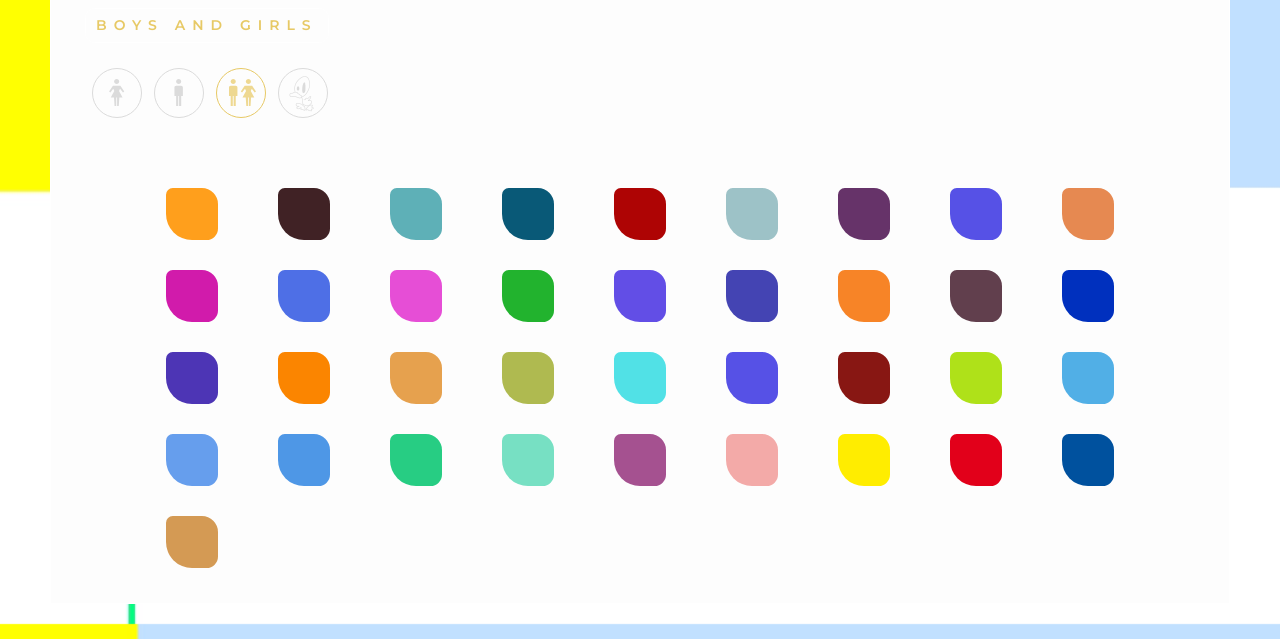
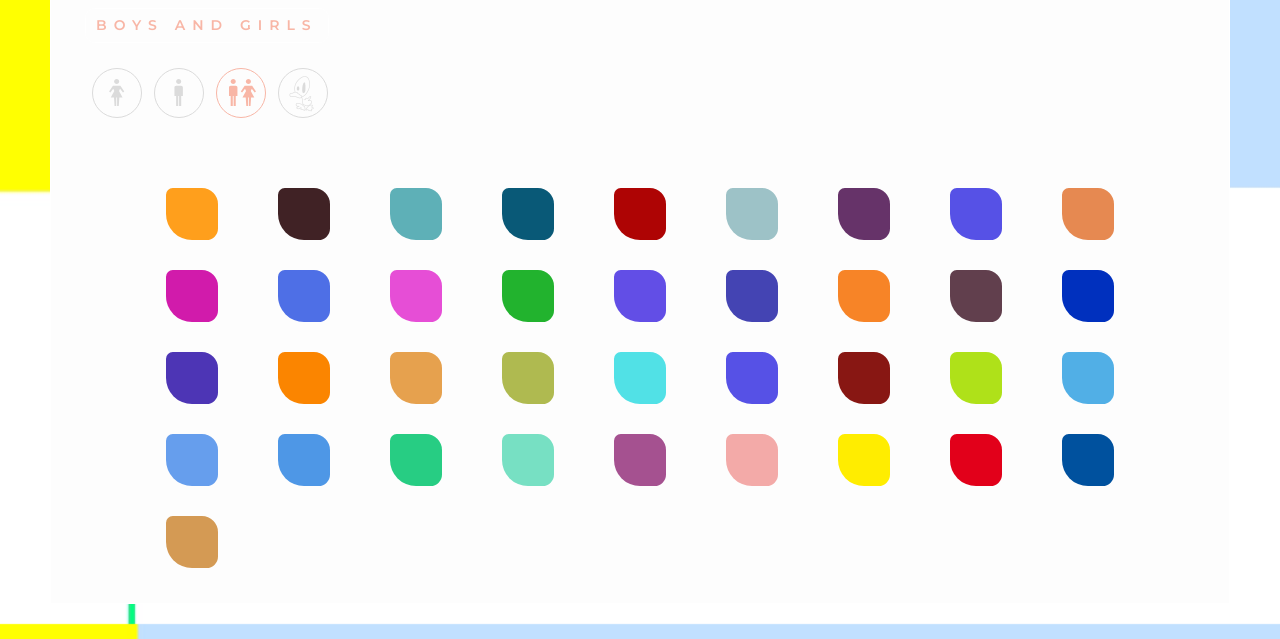
Before and after one commit to GreetVdL/kleurboek, a plain HTML site: page index.html in a window 1280 px wide. In both pictures the pointer is over the element 241 px from the left and 300 px from the top of the page. Shown: the part 207-846 px from the top of the page. Drawn offline with Linux system fonts and the light colour scheme; a web font is replaced by a local one.

Commit message:
both apricot

```diff
--- a/css/index.css
+++ b/css/index.css
@@ -120,11 +120,11 @@ header > span:nth-of-type(2) {
 
 #container > nav > a:nth-of-type(3):focus p,
 #container > nav > a:nth-of-type(3):hover p {
-  /* color: #f7f14f; */
-  /* color: #eff255; */
-  color: #eed891;
+  /* color: #eed891; */
+  color: #f8b6a6;
   font-weight: 400;
-  border: 1px solid #e7c965;
+  /* border: 1px solid #e7c965; */
+  border: 1px solid #f8b6a6;
 }
 
 #container > nav > a:nth-of-type(4):focus p,
@@ -194,7 +194,7 @@ nav a:nth-of-type(2) .tooltip {
 
 nav a:nth-of-type(3) .tooltip {
   /* color: #e9ec12; */
-  color: #e7c965;
+  color: #f8b6a6;
 }
 
 nav a:nth-of-type(4) .tooltip {
```
